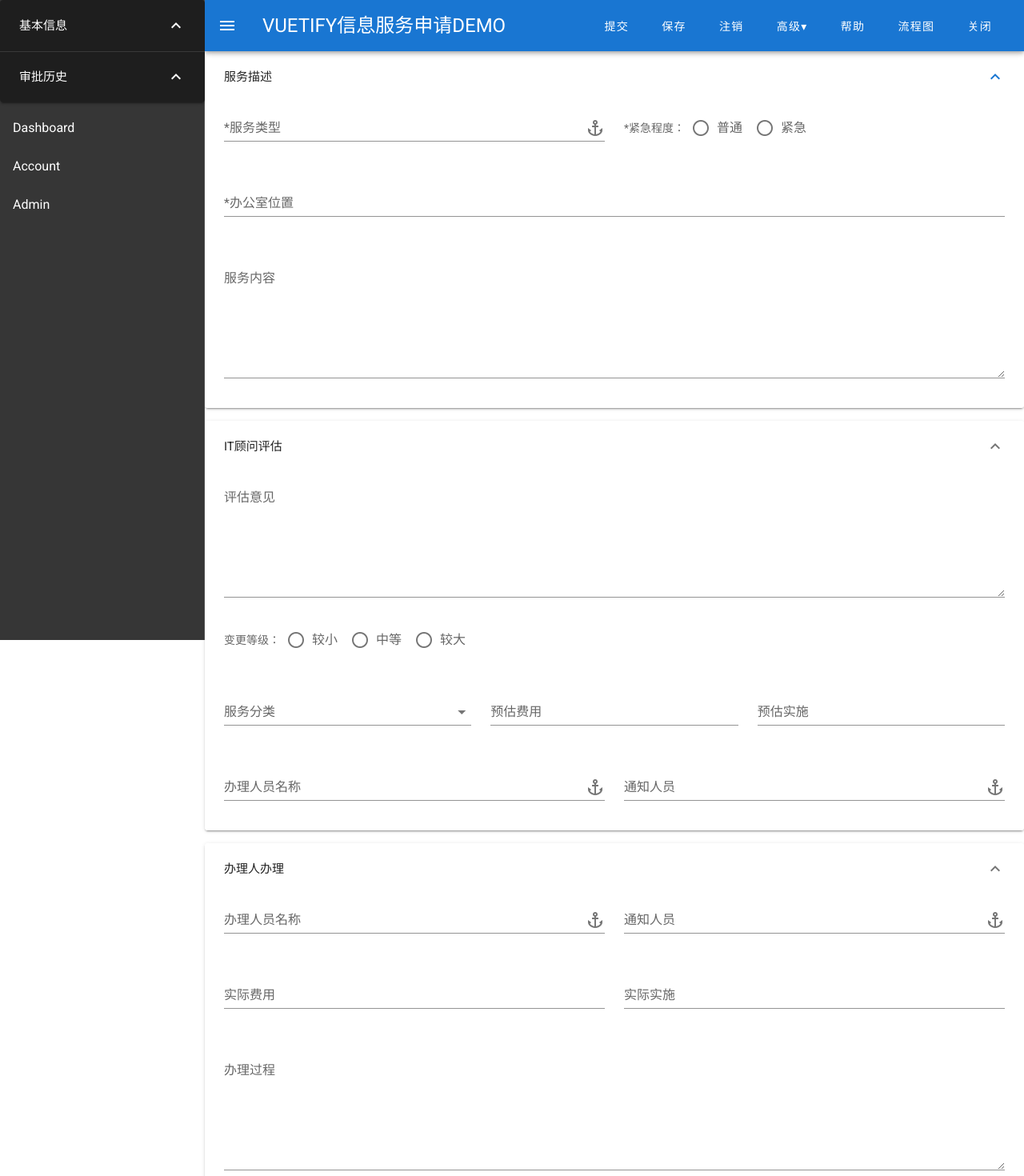
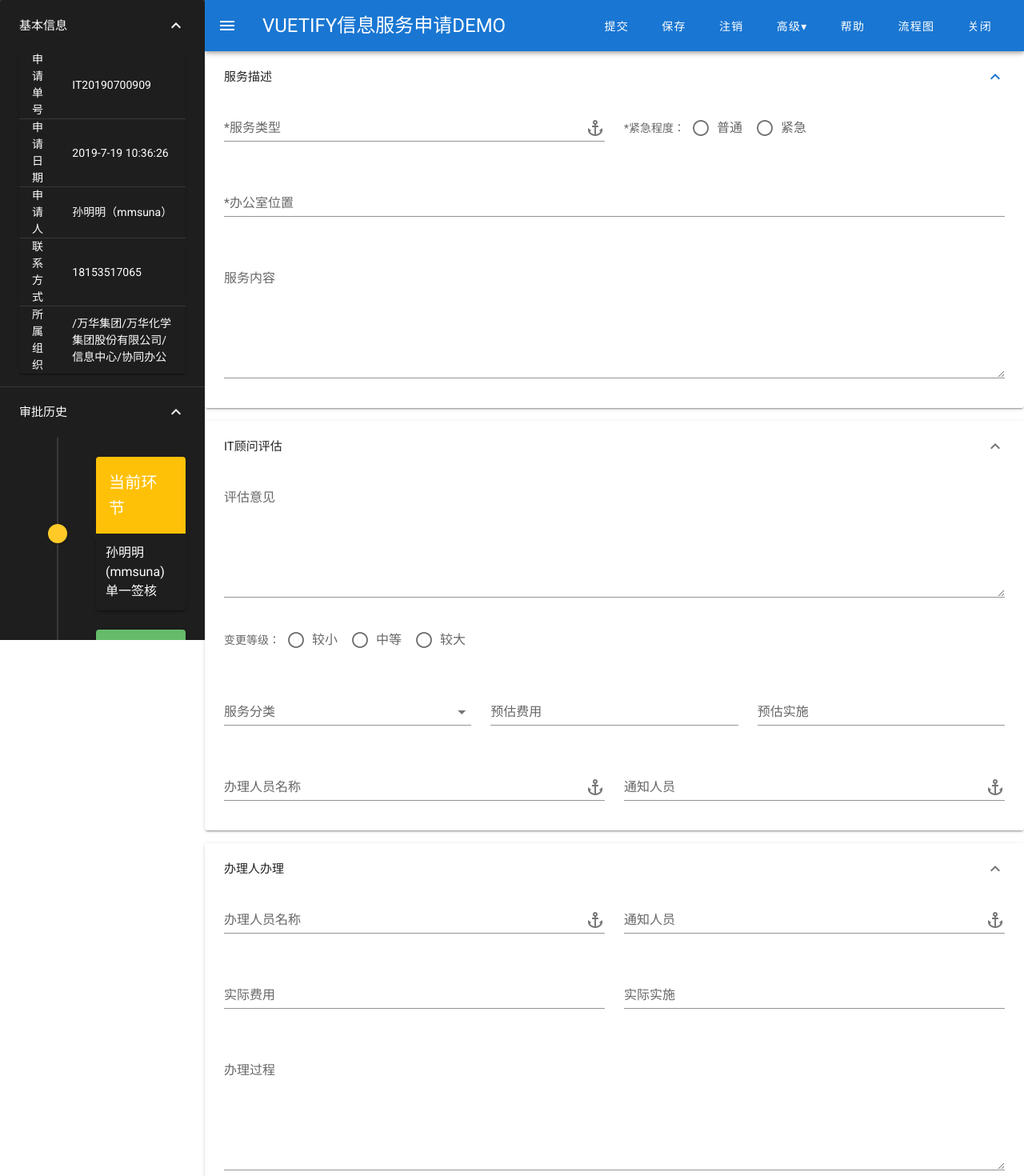
Before and after one commit to ebolavirus/VuetifyDemo, a Vue app: page / in a window 1280 px wide. Shown: the top 1470 px of the page at 80% size. Built offline with nearby package versions, Linux system fonts and the light colour scheme.

Commit message:
left drawer fixed content.

```diff
--- a/src/components/Sidedrawer.vue
+++ b/src/components/Sidedrawer.vue
@@ -1,35 +1,67 @@
 <template>
-    <v-navigation-drawer
-      app
-      v-model="drawer"
-      dark
-    >
-      <v-expansion-panels
-        v-model="panel"
-        :accordion="true"
-        :multiple="true"
-      >
+  <v-navigation-drawer app v-model="drawer" dark>
+    <v-expansion-panels v-model="panel" :accordion="true" :multiple="true">
       <v-expansion-panel>
         <v-expansion-panel-header>
           基本信息
         </v-expansion-panel-header>
+        <v-expansion-panel-content>
+          <v-data-table hide-default-header hide-default-footer :headers="headers" :items="desserts"
+            class="elevation-1"></v-data-table>
+        </v-expansion-panel-content>
       </v-expansion-panel>
       <v-expansion-panel>
         <v-expansion-panel-header>
           审批历史
         </v-expansion-panel-header>
+        <v-expansion-panel-content>
+          <v-timeline dense>
+            <v-timeline-item color="amber lighten-1" fill-dot right small>
+              <v-card>
+                <v-card-title class="amber">
+                  <span class="white--text">当前环节</span>
+                </v-card-title>
+                <v-container>
+                  <v-layout>
+                    <v-flex>
+                      孙明明(mmsuna)<br>单一签核
+                    </v-flex>
+                  </v-layout>
+                </v-container>
+              </v-card>
+            </v-timeline-item>
+            <v-timeline-item color="green lighten-1" fill-dot right>
+              <v-card>
+                <v-card-title class="green lighten-1">
+                  <span class="white--text">起草-提交</span>
+                </v-card-title>
+                <v-container>
+                  <v-layout>
+                    <v-flex>
+                      孙明明(mmsuna)<br>2019-7-19 10:36:26<br>用时0天<br>同意
+                    </v-flex>
+                  </v-layout>
+                </v-container>
+              </v-card>
+            </v-timeline-item>
+            <v-timeline-item color="green lighten-1" fill-dot right>
+              <v-card>
+                <v-card-title class="green lighten-1">
+                  <span class="white--text">起草-提交</span>
+                </v-card-title>
+                <v-container>
+                  <v-layout>
+                    <v-flex>
+                      孙明明(mmsuna)<br>2019-7-19 10:36:26<br>用时0天<br>同意
+                    </v-flex>
+                  </v-layout>
+                </v-container>
+              </v-card>
+            </v-timeline-item>
+          </v-timeline>
+        </v-expansion-panel-content>
       </v-expansion-panel>
     </v-expansion-panels>
-      <v-list>
-        <v-list-item
-          v-for="item in items"
-          :key="item.title"
-          link>
-          <v-list-item-content>
-            <v-list-item-title>{{item.title}}</v-list-item-title>
-          </v-list-item-content>
-        </v-list-item>
-      </v-list>
   </v-navigation-drawer>
 </template>
 
@@ -47,20 +79,60 @@
     },
     computed: {
       drawer: {
-      get () {
+        get() {
           return this.drawerprop
         },
-      set (value) {
+        set(value) {
           this.$emit('itemChanged', value);
         }
       }
     },
     data: () => ({
-    panel: [0,1],
-    items: [
-      {title: 'Dashboard', icon: 'dashboard'},
-      {title: 'Account', icon: 'account_box'},
-      {title: 'Admin', icon: 'gavel'}
+      panel: [0, 1],
+      items: [{
+          title: 'Dashboard',
+          icon: 'dashboard'
+        },
+        {
+          title: 'Account',
+          icon: 'account_box'
+        },
+        {
+          title: 'Admin',
+          icon: 'gavel'
+        }
+      ],
+      headers: [{
+          text: 'Dessert (100g serving)',
+          align: 'left',
+          sortable: false,
+          value: 'name',
+        },
+        {
+          text: 'Calories',
+          value: 'calories'
+        }
+      ],
+      desserts: [{
+          name: '申请单号',
+          calories: 'IT20190700909'
+        },
+        {
+          name: '申请日期',
+          calories: '2019-7-19 10:36:26'
+        },
+        {
+          name: '申请人',
+          calories: '孙明明（mmsuna）'
+        },
+        {
+          name: '联系方式',
+          calories: '18153517065'
+        },
+        {
+          name: '所属组织',
+          calories: '/万华集团/万华化学集团股份有限公司/信息中心/协同办公'
+        }
       ]
     })
   };
```
Lines whose indentation alone changed are shown as unchanged.
